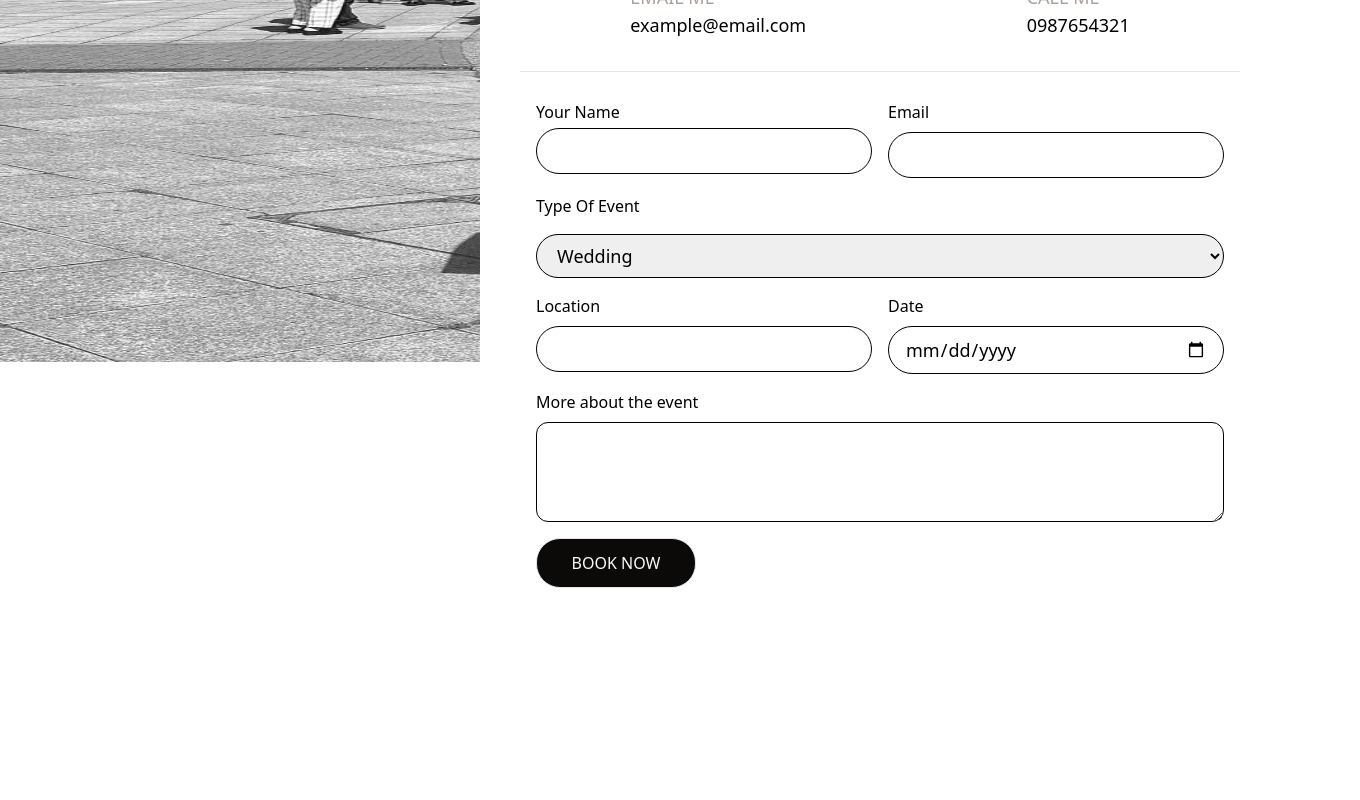
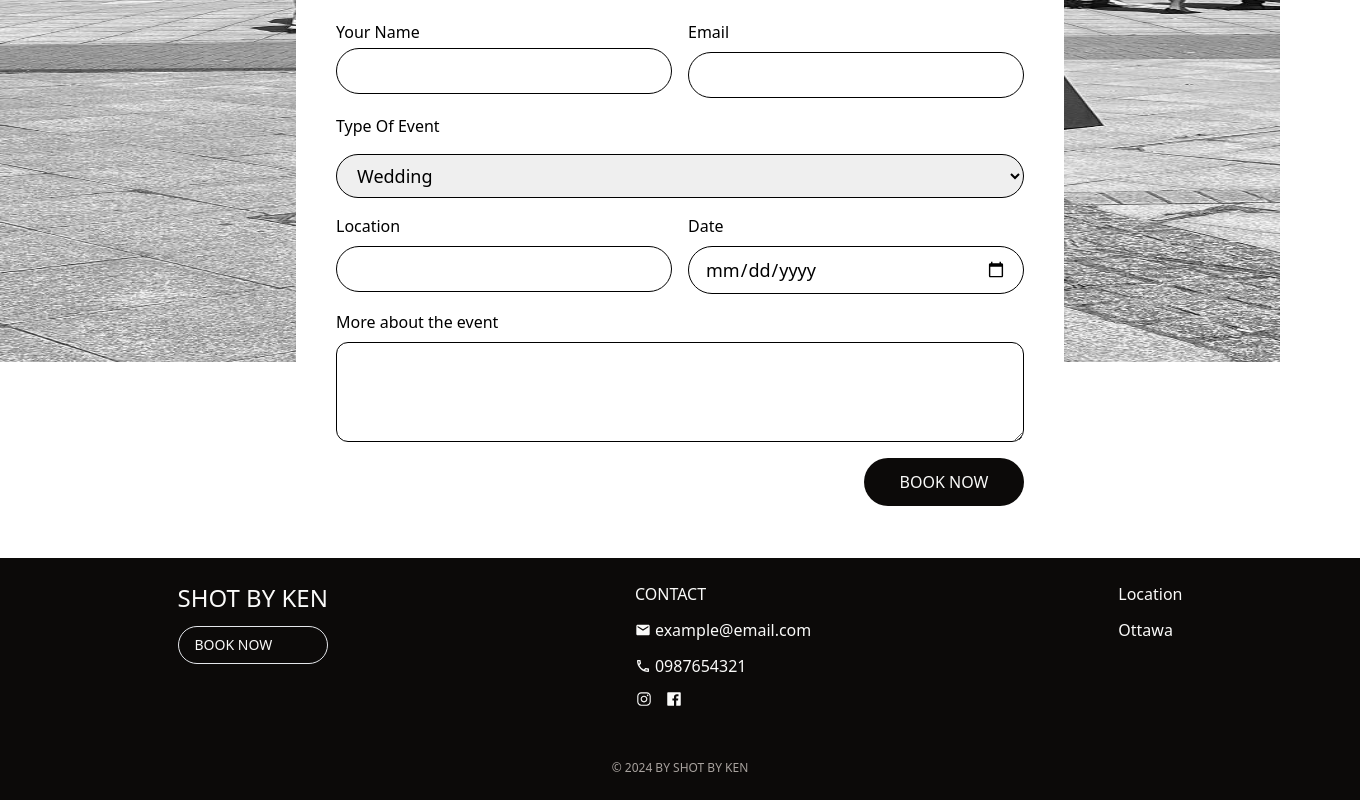
Before and after one commit to Ifefolarin/shot-by-ken, a React (Vite) app: page /contact in a window 1280 px wide. Shown: the part 438-1238 px from the top of the page, 1360 px wide, since content can reach past the window. Before the commit the page ends 1118 px from the top, so only its background shows below. Built offline with nearby package versions, Linux system fonts and the light colour scheme.

Commit message:
add footer and packages

```diff
--- a/package.json
+++ b/package.json
@@ -12,6 +12,7 @@
   "dependencies": {
     "react": "^18.2.0",
     "react-dom": "^18.2.0",
+    "react-icons": "^5.2.1",
     "react-router-dom": "^6.24.1"
   },
   "devDependencies": {
--- a/src/features/contact/ContactDetails.jsx
+++ b/src/features/contact/ContactDetails.jsx
@@ -2,7 +2,7 @@ function ContactDetails() {
   return (
     <div className="flex flex-col gap-4 pb-4 border-b ">
       <h1 className="text-xl uppercase sm:text-5xl font">Let's Discuss</h1>
-      <p className="text-sm sm:text-lg">
+      <p className="text-sm sm:text-lg sm:w-[41rem]">
         Every person and story is precious, and I want to give each client my
         utmost attention to guarantee the quality of my work and time. I’m
         excited to go wherever your love story is taking me and looking forward
--- a/src/features/contact/ContactForm.jsx
+++ b/src/features/contact/ContactForm.jsx
@@ -1,5 +1,5 @@
 import { useState } from "react";
-import { Form } from "react-router-dom";
+import Button from "../../ui/Button";
 
 function ContactForm() {
   const [name, setName] = useState("");
@@ -66,10 +66,9 @@ function ContactForm() {
             id=""
           ></textarea>
         </div>
-
-        <button className="relative float-right py-3 uppercase transition-all duration-200 border sm:w-40 bg-stone-950 text-stone-50 rounded-3xl hover:bg-stone-800">
-          Book Now
-        </button>
+        <div>
+          <Button type="primary">Book now</Button>
+        </div>
       </div>
     </form>
   );
--- a/src/features/packages/PackageItem.jsx
+++ b/src/features/packages/PackageItem.jsx
@@ -0,0 +1,32 @@
+import Button from "../../ui/Button";
+
+function PackageItem({ data }) {
+  return (
+    <li className="flex w-[250px] flex-col pb-4 gap-1 text-center  bg-stone-400 text-stone-50">
+      <img
+        className="h-[200px] w-full  grayscale"
+        src={data.image}
+        alt={`image of ${data.name} package`}
+      />
+      <div className="flex flex-col gap-4 px-5 ">
+        <div className="flex flex-col items-center gap-0 capitalize">
+          <h2 className="w-[130px]">{data.name}</h2>
+          {data.subname && <span className="text-xs">({data?.subname})</span>}
+        </div>
+        <h3>${data.price}</h3>
+        <p className="flex flex-col">
+          {data.features.map((feature, index) => (
+            <span feature={feature} key={index}>
+              {feature}
+            </span>
+          ))}
+        </p>
+        <Button to="/contact" type="small">
+          Book now
+        </Button>
+      </div>
+    </li>
+  );
+}
+
+export default PackageItem;
--- a/src/features/packages/PackageItems.jsx
+++ b/src/features/packages/PackageItems.jsx
@@ -0,0 +1,52 @@
+import PackageItem from "./PackageItem";
+
+const fakeData = [
+  {
+    image: "https://i.pravatar.cc/48?u=118836",
+    name: "Engagement/ Roka Package",
+    price: 899,
+    features: [
+      "1 photographer",
+      "200-250 edited pictures",
+      "3-4 Min cinematic Video ",
+      "2 instagram reels",
+    ],
+  },
+  {
+    image: "https://i.pravatar.cc/48?u=933372",
+    name: "Wedding Package",
+    price: 1600,
+    features: [
+      "1 photographer",
+      "200-250 edited pictures",
+      "3-4 Min cinematic Video ",
+      "Full event video",
+      "2 instagram reels",
+    ],
+  },
+  {
+    image: "https://i.pravatar.cc/48?u=499476",
+    name: "Full Package",
+    subname: "pre wedding + Engagment + Wedding + reception",
+    price: 3500,
+    features: [
+      "1 photographer",
+      "350-400 edited pictures",
+      "3-4 Min cinematic Video ",
+      "Full event video",
+      "3 instagram reels",
+    ],
+  },
+];
+
+function PackageItems() {
+  return (
+    <ul className="flex flex-col gap-4 sm:flex-row">
+      {fakeData.map((data) => (
+        <PackageItem data={data} key={data.name} />
+      ))}
+    </ul>
+  );
+}
+
+export default PackageItems;
--- a/src/pages/Contact.jsx
+++ b/src/pages/Contact.jsx
@@ -3,7 +3,7 @@ import ContactForm from "../features/contact/ContactForm";
 
 function Contact() {
   return (
-    <div className="flex lg:absolute lg:right-0 flex-col items-center justify-center w-full gap-4 px-2 py-2 md:py-4 lg:py-20  md:items-center  bg-white lg:w-[50rem] lg:mt-10 md:px-10 ">
+    <div className="flex flex-col items-center gap-4 px-2 py-2 bg-white md:py-10 lg: md:px-10 ">
       <ContactDetails />
       <ContactForm />
     </div>
--- a/src/pages/Packages.jsx
+++ b/src/pages/Packages.jsx
@@ -1,5 +1,11 @@
+import PackageItems from "../features/packages/PackageItems";
+
 function Packages() {
-  return <div>Packages</div>;
+  return (
+    <div className="">
+      <PackageItems />
+    </div>
+  );
 }
 
 export default Packages;
--- a/src/ui/AppLayout.jsx
+++ b/src/ui/AppLayout.jsx
@@ -2,21 +2,23 @@ import { Outlet } from "react-router-dom";
 import akere from "../assets/akere.jpeg";
 
 import Header from "./Header";
+import Footer from "./Footer";
 
 function AppLayout() {
   return (
-    <div className="grid h-screen justify-center grid-rows-[auto_1fr_auto]  ">
+    <div className="grid h-screen grid-rows-[auto_1fr_auto]  ">
       <Header />
       <img
-        className="h-[200px] w-[24rem] md:h-[35rem] md:w-full lg:absolute lg:w-full lg:h-full lg:-z-10 grayscale transition-all duration-300"
+        className="h-[200px] w-[24rem] md:h-[35rem] md:w-full lg:absolute lg:w-full lg:h-dvh lg:-z-10 grayscale transition-all duration-300"
         src={akere}
         alt="image of akere"
       />
-      <div>
+      <div className="flex flex-col">
         <main className="mx-auto max-w-[120rem] px-1 sm:px-0">
           <Outlet />
         </main>
       </div>
+      <Footer />
     </div>
   );
 }
--- /dev/null
+++ b/src/ui/Button.jsx
@@ -0,0 +1,26 @@
+import { Link } from "react-router-dom";
+
+function Button({ children, type, disabled, to }) {
+  const base = " uppercase transition-all duration-200 px-4 rounded-3xl ";
+  const styles = {
+    primary:
+      base +
+      "bg-stone-950 py-3 sm:w-40 sm:float-right items-center w-full text-stone-50 hover:bg-stone-800 ",
+    small: base + "border hover:bg-stone-300 text-sm py-2 mb-2  ",
+  };
+
+  if (to)
+    return (
+      <Link className={styles[type]} to={to}>
+        {children}
+      </Link>
+    );
+
+  return (
+    <button disabled={disabled} className={styles[type]}>
+      {children}
+    </button>
+  );
+}
+
+export default Button;
--- /dev/null
+++ b/src/ui/Footer.jsx
@@ -0,0 +1,52 @@
+import Button from "./Button";
+import Logo from "./Logo";
+import { MdEmail, MdOutlineLocalPhone } from "react-icons/md";
+import { IoLogoFacebook, IoLogoInstagram } from "react-icons/io";
+
+function Footer() {
+  return (
+    <div className="flex flex-col gap-4 px-6 py-6 bg-stone-950 text-stone-50">
+      <div className="flex flex-col justify-around sm:flex-row">
+        <div className="flex flex-col gap-3">
+          <Logo />
+          <Button type="small" to="/contact">
+            Book now
+          </Button>
+        </div>
+
+        <div className="flex flex-col gap-3">
+          <h2 className="uppercase ">Contact</h2>
+          <p className="flex items-center gap-1">
+            {" "}
+            <span>
+              <MdEmail />
+            </span>
+            example@email.com
+          </p>
+          <p className="flex items-center gap-1">
+            {" "}
+            <span>
+              <MdOutlineLocalPhone />
+            </span>
+            0987654321
+          </p>
+          <div className="flex gap-3 text-lg">
+            <IoLogoInstagram />
+            <IoLogoFacebook />
+          </div>
+          <p></p>
+        </div>
+        <div className="flex flex-col gap-3">
+          <h2>Location</h2>
+          <p>Ottawa</p>
+        </div>
+      </div>
+
+      <p className="mt-6 text-xs text-center uppercase text-stone-400">
+        &copy; 2024 by shot by ken
+      </p>
+    </div>
+  );
+}
+
+export default Footer;
```
Also changed, not shown: 1 other file (tests, documents, lock files or other folders).
